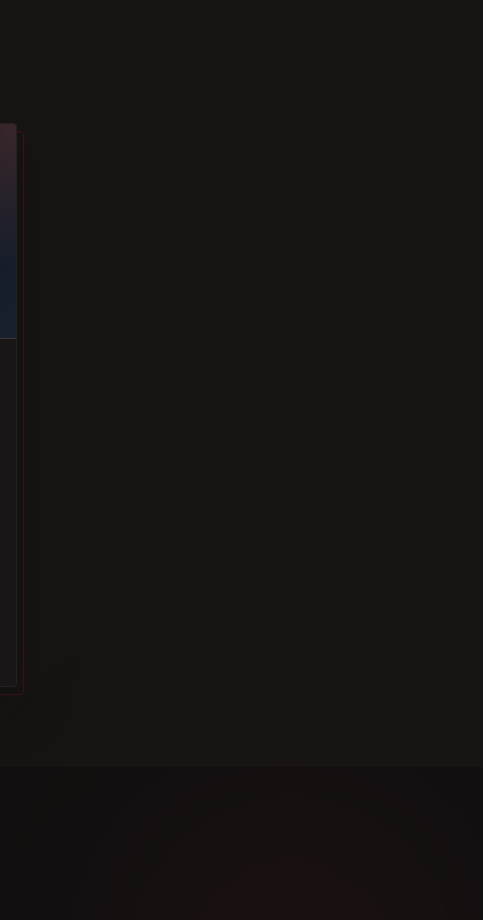
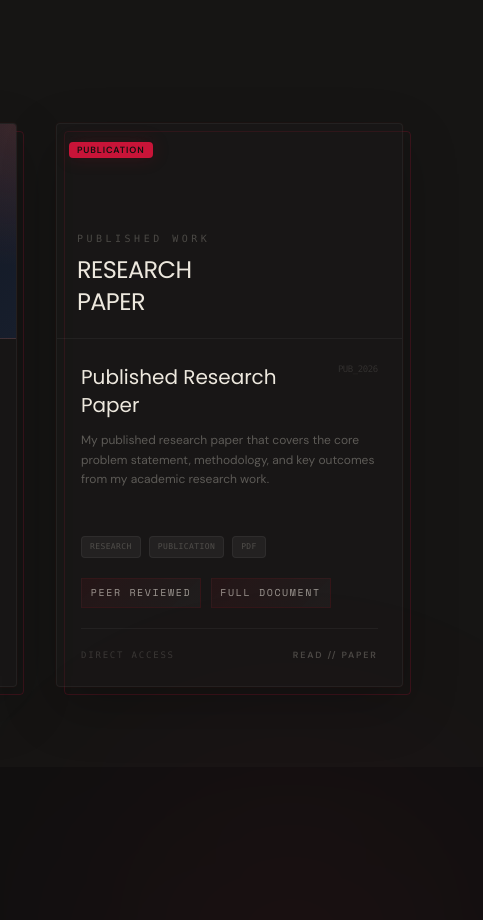
Before and after one commit to srinidhi1705/Srinidhi-portfolio, a website: page index.html in a window 1280 px wide. Shown: the part 1480-2400 px from the top of the page, 797-1280 px from the left. Drawn offline with nearby package versions, Linux system fonts and the light colour scheme.

Commit message:
Add published research paper to portfolio

```diff
--- a/index.html
+++ b/index.html
@@ -347,6 +347,55 @@
                         <div class="absolute -bottom-2 -right-2 w-full h-full border border-ember/20 -z-10 group-hover:border-ember/40 transition-all duration-500 group-hover:-bottom-3 group-hover:-right-3 rounded-sm"></div>
                     </div>
 
+                    <div class="project-tilt-container group relative reveal-hidden stagger-3" style="perspective: 1200px;">
+                        <div class="project-card project-shell transition-all duration-500 ease-out border border-white/5 bg-void-surface/40 rounded-sm overflow-hidden h-full flex flex-col hover:border-ember/20" style="transform-style: preserve-3d;">
+
+                            <div class="relative aspect-16/10 overflow-hidden border-b border-white/5 bg-[radial-gradient(circle_at_top_left,rgba(232,99,62,0.16),transparent_40%),linear-gradient(135deg,rgba(24,16,18,1),rgba(37,27,29,1))]">
+                                <div class="absolute inset-0 opacity-20 bg-[linear-gradient(135deg,rgba(255,255,255,0.08)_0%,transparent_25%,transparent_75%,rgba(255,255,255,0.06)_100%)]"></div>
+                                <div class="absolute inset-0 flex flex-col justify-end p-5">
+                                    <span class="font-mono text-[10px] tracking-[0.35em] uppercase text-ash/60">Published Work</span>
+                                    <h4 class="font-marker text-2xl text-parchment mt-2 uppercase tracking-tight">Research<br>Paper</h4>
+                                </div>
+
+                                <div class="absolute top-3 left-3 z-20" style="transform: translateZ(40px);">
+                                    <span class="bg-ember/90 backdrop-blur-md text-void-base text-[9px] font-bold px-2 py-0.5 uppercase tracking-widest rounded-sm">
+                                        Publication
+                                    </span>
+                                </div>
+                            </div>
+
+                            <div class="p-6 flex-1 flex flex-col" style="transform: translateZ(20px);">
+                                <div class="flex justify-between items-start mb-3">
+                                    <h3 class="font-marker text-xl text-parchment group-hover:text-ember transition-colors">Published Research Paper</h3>
+                                    <span class="font-mono text-[9px] text-ash/30 tracking-tighter">PUB_2026</span>
+                                </div>
+
+                                <p class="text-ash/80 text-xs leading-relaxed mb-6 flex-1">
+                                    My published research paper that covers the core problem statement, methodology, and key outcomes from my academic research work.
+                                </p>
+
+                                <div class="flex flex-wrap gap-2 mb-5" style="transform: translateZ(10px);">
+                                    <span class="text-[8px] font-mono py-1 px-2 border border-white/5 bg-white/5 text-ash/60 rounded-sm uppercase tracking-wider group-hover:border-ember/30 group-hover:text-parchment transition-all">Research</span>
+                                    <span class="text-[8px] font-mono py-1 px-2 border border-white/5 bg-white/5 text-ash/60 rounded-sm uppercase tracking-wider group-hover:border-ember/30 group-hover:text-parchment transition-all">Publication</span>
+                                    <span class="text-[8px] font-mono py-1 px-2 border border-white/5 bg-white/5 text-ash/60 rounded-sm uppercase tracking-wider group-hover:border-ember/30 group-hover:text-parchment transition-all">PDF</span>
+                                </div>
+
+                                <div class="project-metrics">
+                                    <span>Peer Reviewed</span>
+                                    <span>Full Document</span>
+                                </div>
+
+                                <div class="flex justify-between items-center pt-5 border-t border-white/5">
+                                    <span class="text-[9px] font-mono text-ash/40 uppercase tracking-[0.2em]">Direct Access</span>
+                                    <a href="assets/docs/research-paper.pdf" target="_blank" rel="noopener noreferrer" class="text-[9px] font-bold uppercase tracking-[0.2em] text-ash/60 hover:text-ember transition-all flex items-center gap-1">
+                                        Read // <span class="group-hover:translate-x-1 transition-transform">Paper</span>
+                                    </a>
+                                </div>
+                            </div>
+                        </div>
+                        <div class="absolute -bottom-2 -right-2 w-full h-full border border-ember/20 -z-10 group-hover:border-ember/40 transition-all duration-500 group-hover:-bottom-3 group-hover:-right-3 rounded-sm"></div>
+                    </div>
+
                 </div>
             </div>
         </section>
```
Also changed, not shown: README.md, 1 other file.
